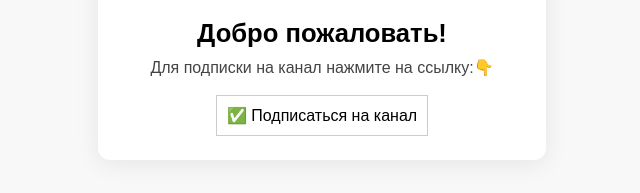
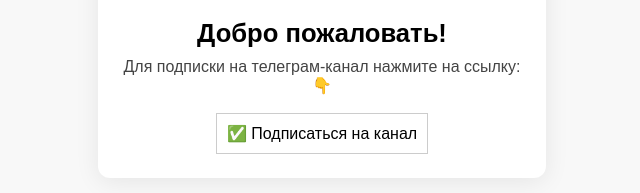
Before and after one commit to Flexomix/FB, a plain HTML site: page index.html in a window 1280 px wide. Shown: the part 265-458 px from the top of the page, without its empty margins (318-958 px from the left). Drawn offline with Linux system fonts and the light colour scheme.

Commit message:
Update index.html

```diff
--- a/index.html
+++ b/index.html
@@ -43,7 +43,7 @@
     <div class="container">
         <img src="https://i.postimg.cc/L8t5ZVmr/photo-5233210405575325616-c.jpg" alt="Картинка">
         <h1>Добро пожаловать!</h1>
-        <p>Для подписки на канал нажмите на ссылку:👇</p>
+        <p>Для подписки на телеграм-канал нажмите на ссылку:👇</p>
         <br>
         <a href="https://t.me/hungrybu11" style="display: inline-block; text-decoration: none;">
             <div style="color: black; border: 1px solid #ccc; padding: 10px;">
```
